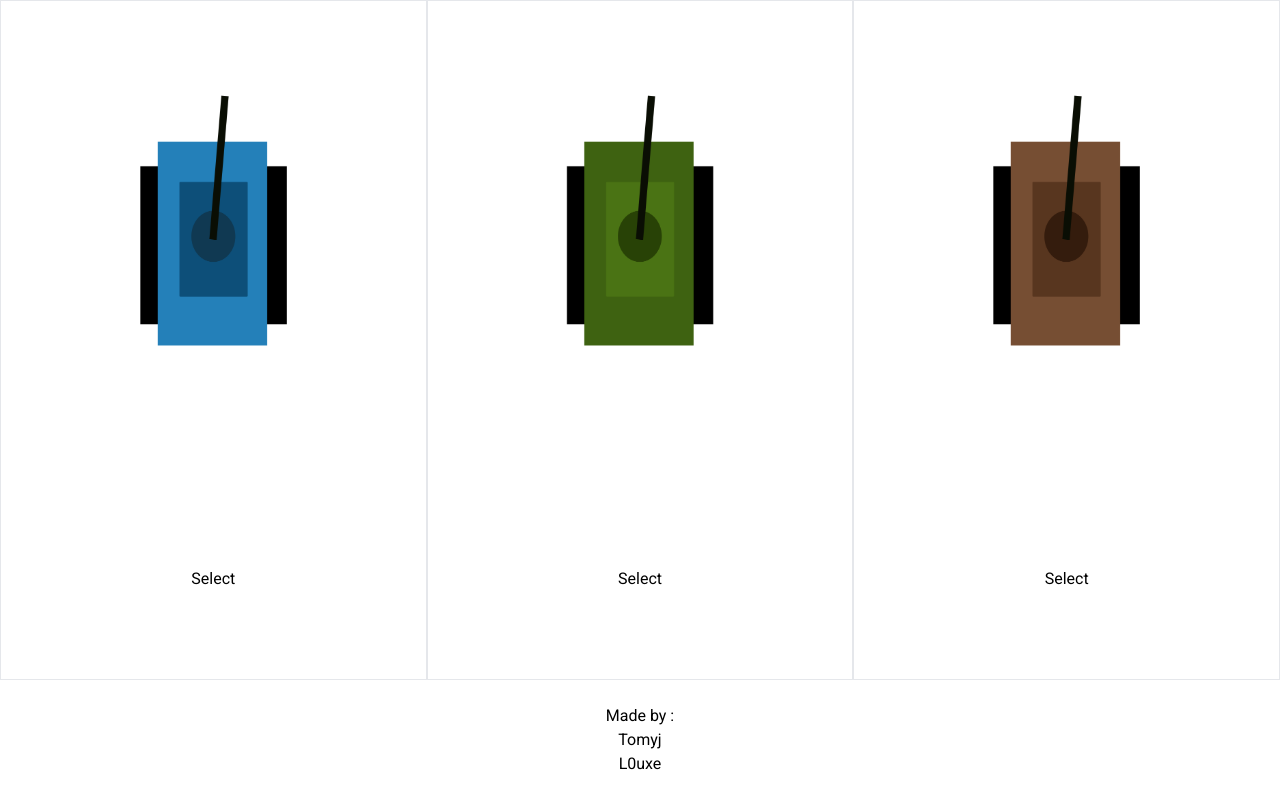
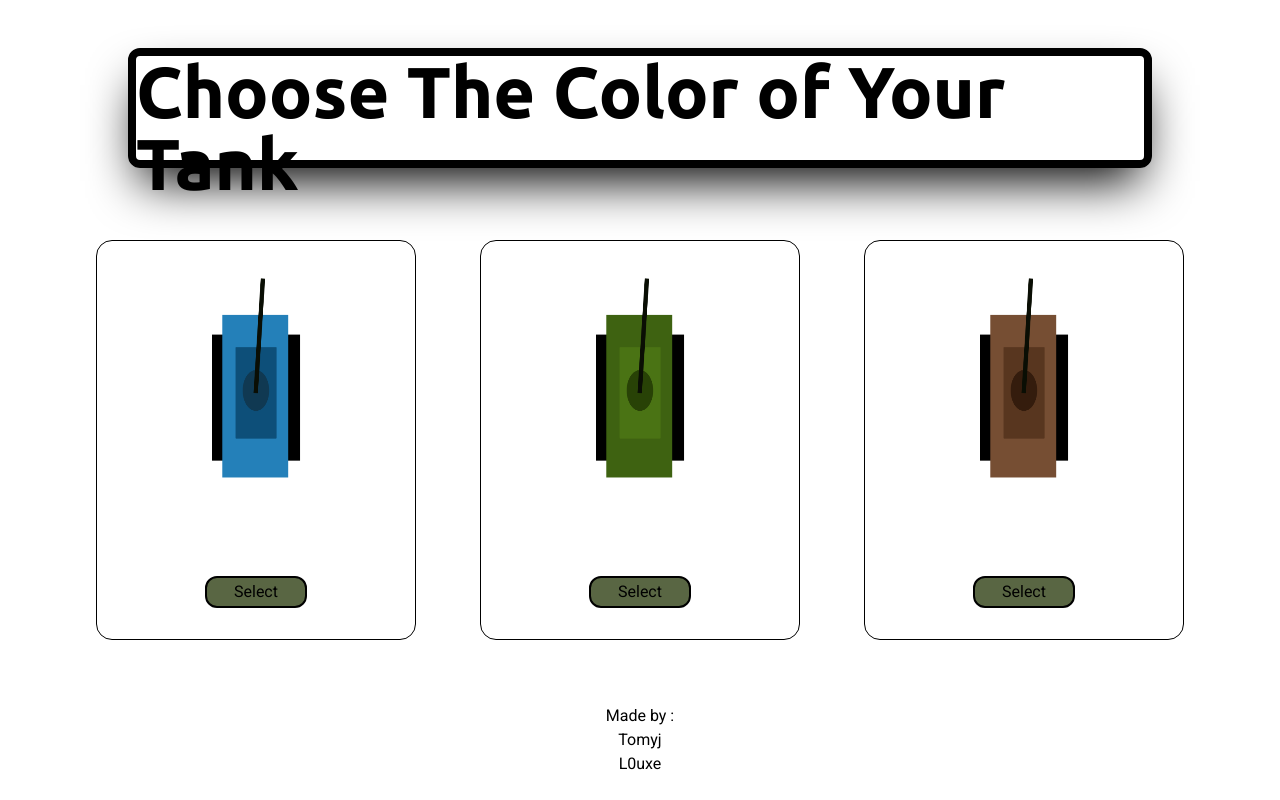
Before and after one commit to TomJegou/TANK-CONQUEROR, a Next.js app: page /skinTankMenu in a window 1280 px wide. Built offline with nearby package versions, Linux system fonts and the light colour scheme.

Commit message:
doing front

```diff
--- a/src/components/ShowcaseSkinTank.js
+++ b/src/components/ShowcaseSkinTank.js
@@ -7,9 +7,9 @@ export default function ShowcaseSkinTank ({ srcTank, href, tankColor }) {
     }
 
     return (
-        <div className="flex flex-col flex-wrap justify-around items-center border" onClick={handleClick}>
-            <Image src={srcTank} />
-            <Link href={href} className="">Select</Link>
+        <div className="flex flex-col flex-wrap justify-around items-center border border-black rounded-2xl h-[50vh] w-[25vw]" onClick={handleClick}>
+            <Image src={srcTank} className="flex w-[20vw] h-[30vh]" />
+            <Link href={href} className="flex flex-row flex-wrap justify-center items-center w-[8vw] h-[4vh] bg-green-military rounded-xl border-[2px] border-black">Select</Link>
         </div>
     )
 }
--- a/src/pages/skinTankMenu.js
+++ b/src/pages/skinTankMenu.js
@@ -3,14 +3,24 @@ import ShowcaseSkinTank from "@/components/ShowcaseSkinTank"
 import skinTankGreen from "@/../public/skinTanks/tankGreen.png"
 import skinTankBlue from "@/../public/skinTanks/tankBlue.png"
 import skinTankBrown from "@/../public/skinTanks/tankBrown.png"
+import { motion } from "framer-motion"
 
 export default function SkinTankMenu () {
     return (
         <Layout>
-            <div className="flex justify-center h-[85vh] w-[100vw]">
-                <ShowcaseSkinTank srcTank={skinTankBlue} href={"/soloGame"} tankColor={"Blue"} />
-                <ShowcaseSkinTank srcTank={skinTankGreen} href={"/soloGame"} tankColor={"Green"} />
-                <ShowcaseSkinTank srcTank={skinTankBrown} href={"/soloGame"} tankColor={"Brown"} />
+            <div className="flex flex-col flex-wrap items-center h-[85vh] w-[100vw]">
+                <motion.h1
+                    animate={{scale: [0, 1]}}
+                    transition={{duration: 1}}
+                    className="absolute font-title shadow-black shadow-2xl top-[6vh] flex flex-row flex-wrap justify-center items-center text-7xl w-[80vw] h-[15vh] border-solid border-[0.5rem] rounded-xl"
+                    style={{color: "black", borderColor: "black"}}>
+                        Choose The Color of Your Tank
+                </motion.h1>
+                <div className="absolute mt-[30vh] flex flex-row flex-wrap justify-around items-center w-[90vw]">
+                    <ShowcaseSkinTank srcTank={skinTankBlue} href={"/soloGame"} tankColor={"Blue"} />
+                    <ShowcaseSkinTank srcTank={skinTankGreen} href={"/soloGame"} tankColor={"Green"} />
+                    <ShowcaseSkinTank srcTank={skinTankBrown} href={"/soloGame"} tankColor={"Brown"} />
+                </div>
             </div>
         </Layout>
     )
```
